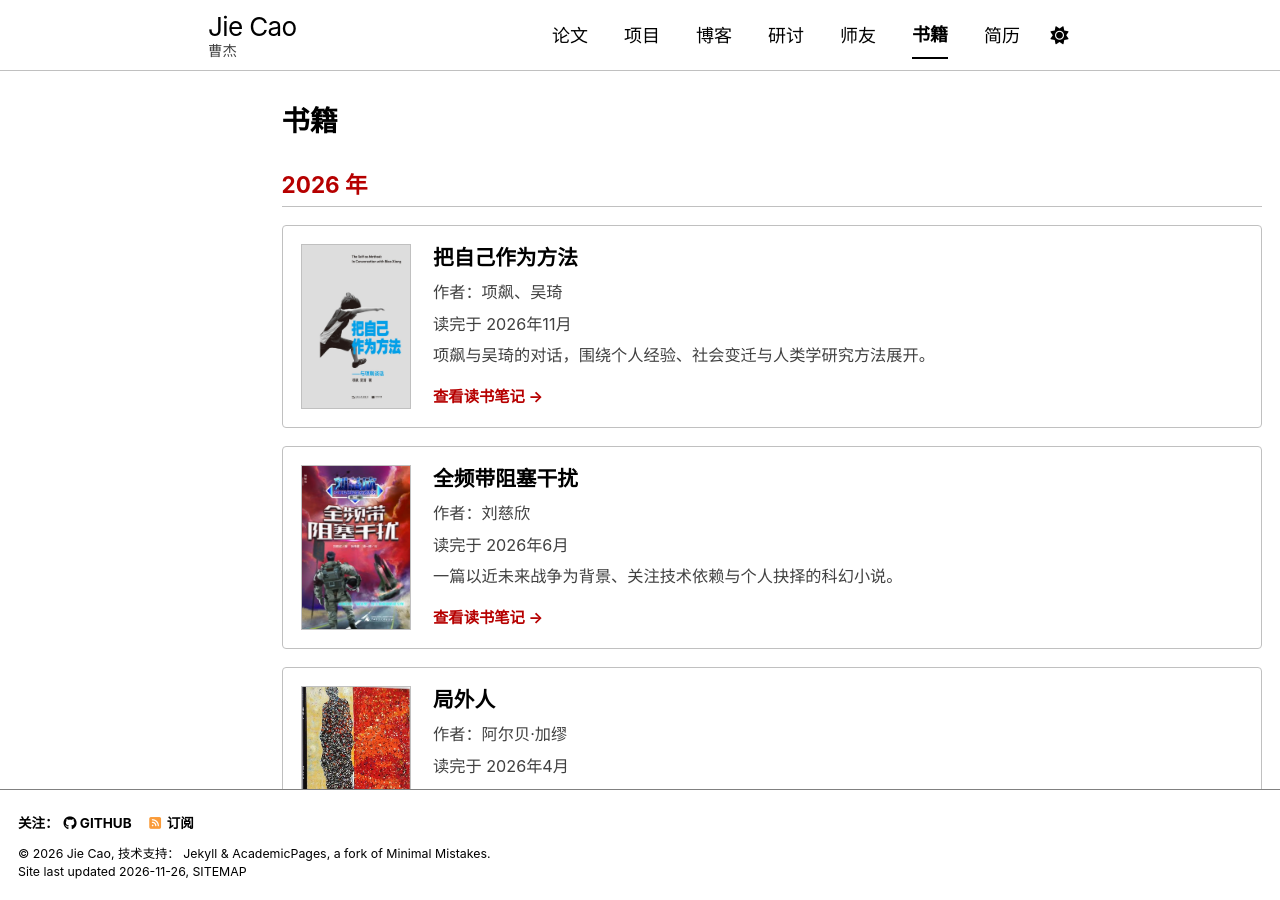
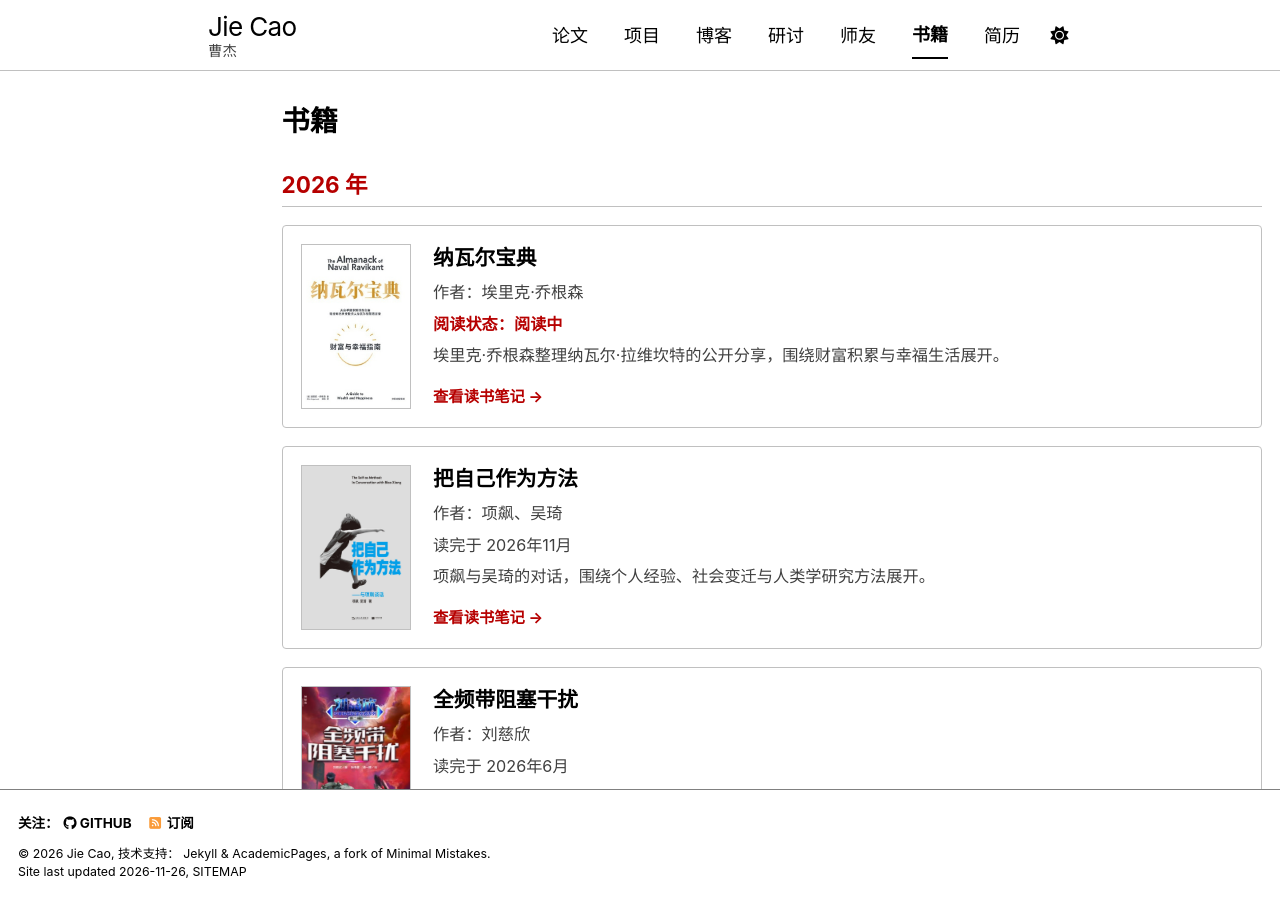
Before and after one commit to CaoJie0/caojie0.github.io, a Jekyll site: the page built from _pages/books.html, in a window 1280 px wide and 900 px high. Built offline with Jekyll 4.4.1, drawn with Linux system fonts in a browser that asks for light colours; a style sheet for code colours, icons or effects is not loaded.

Commit message:
Add The Almanack of Naval Ravikant to the reading list

```diff
--- /dev/null
+++ b/_books/the-almanack-of-naval-ravikant.md
@@ -0,0 +1,16 @@
+---
+title: "纳瓦尔宝典"
+book_author: "埃里克·乔根森"
+reading_year: 2026
+status: "阅读中"
+cover: "/images/books/the-almanack-of-naval-ravikant.jpg"
+summary: "埃里克·乔根森整理纳瓦尔·拉维坎特的公开分享，围绕财富积累与幸福生活展开。"
+---
+
+## 内容简介
+
+《纳瓦尔宝典：财富与幸福指南》由埃里克·乔根森根据纳瓦尔·拉维坎特的访谈、播客和社交媒体发言编写。书中讨论如何积累专长、运用杠杆和培养判断力，也探讨欲望、心态与幸福感之间的关系。
+
+## 我的阅读笔记
+
+*正在阅读，个人思考待补充。*
--- a/_pages/books.html
+++ b/_pages/books.html
@@ -7,7 +7,12 @@ redirect_from:
   - /teaching/
 ---
 
-{% assign reading_dates = site.books | group_by_exp: "book", "book.finished_on | date: '%Y-%m-%d' | default: book.finished_month | default: book.reading_year | default: '0000' | append: ''" | sort: "name" | reverse %}
+{% assign in_progress_books = site.books | where: "status", "阅读中" %}
+{% assign other_books = site.books | where_exp: "book", "book.status != '阅读中'" %}
+{% assign current_reading_year = site.time | date: "%Y" %}
+{% assign in_progress_years = in_progress_books | group_by_exp: "book", "book.reading_year | default: current_reading_year | append: '-reading'" %}
+{% assign reading_dates = other_books | group_by_exp: "book", "book.finished_on | date: '%Y-%m-%d' | default: book.finished_month | default: book.reading_year | default: '0000' | append: ''" %}
+{% assign reading_dates = reading_dates | concat: in_progress_years | sort: "name" | reverse %}
 
 {% if reading_dates.size == 0 %}
   <p class="book-list__empty">读书记录正在整理中。</p>
```
Also changed, not shown: images/books/the-almanack-of-naval-ravikant.jpg (added).
